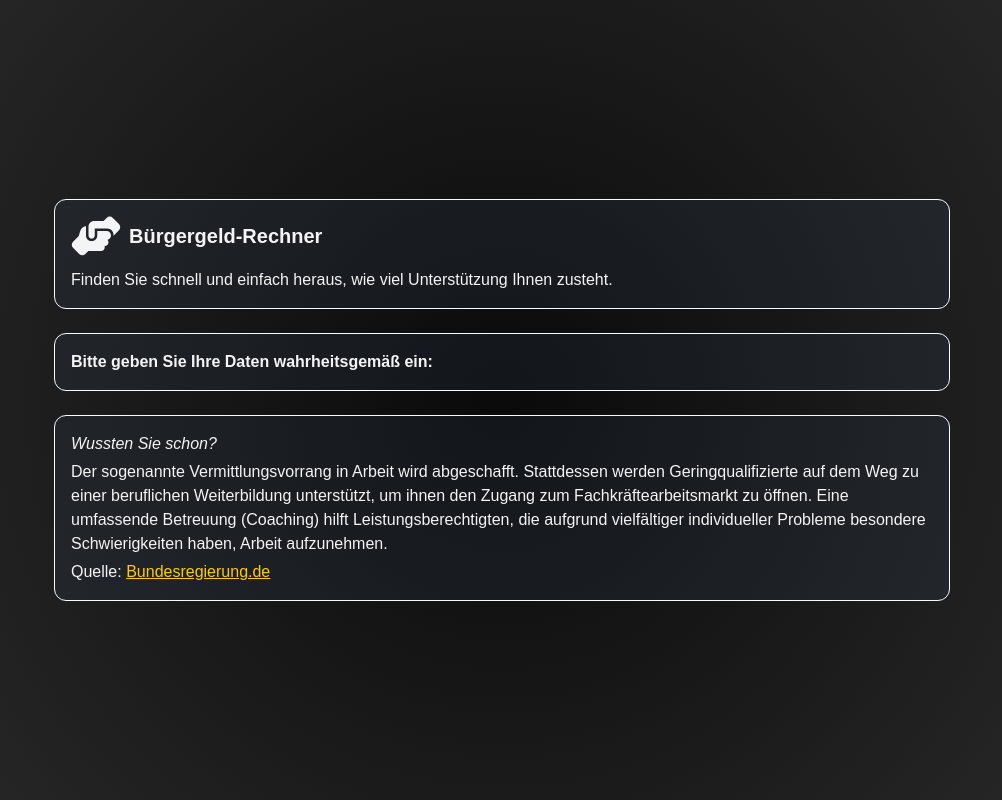
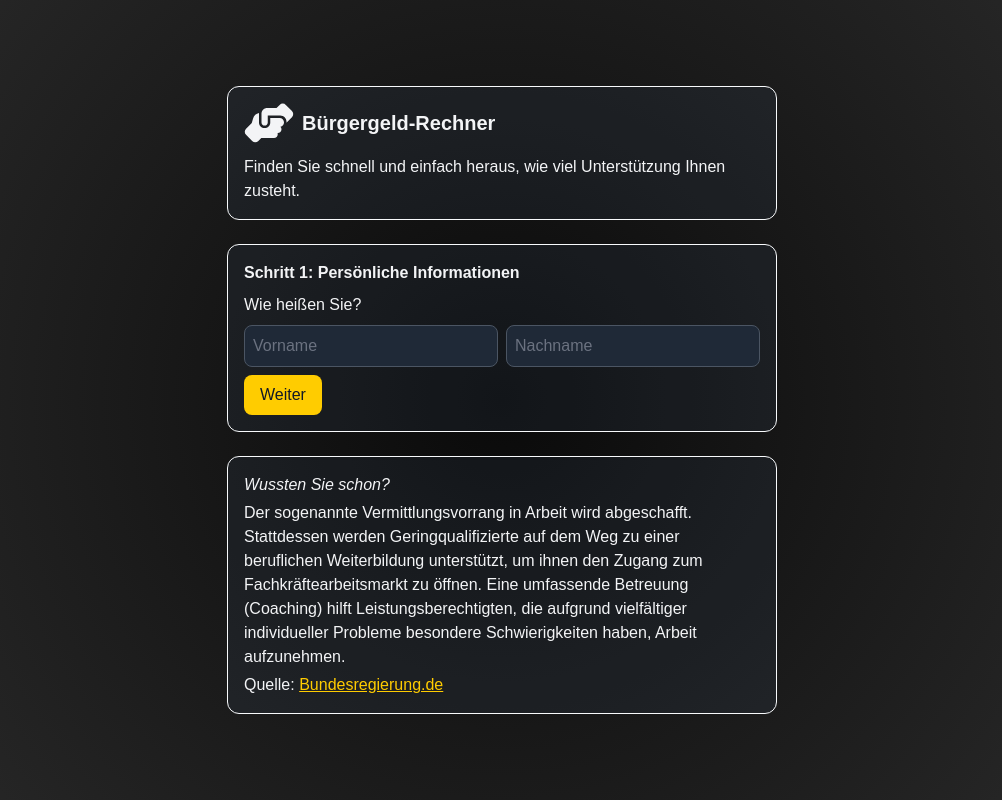
Before and after one commit to jon-pruessmeier/buergergeld-rechner, a Next.js app in the folder apps/frontend/: page / in a window 1280 px wide. Shown: the whole page, without its empty margins (138-1140 px from the left). Built offline with nearby package versions, Linux system fonts and the light colour scheme.

Commit message:
configuring next button and input components #1

```diff
--- a/apps/frontend/package.json
+++ b/apps/frontend/package.json
@@ -21,7 +21,7 @@
     "npm": "^11.0.0",
     "react": "19.0.0",
     "react-dom": "19.0.0",
-    "react-hook-form": "^7.54.2"
+    "react-hook-form": "7.54.2"
   },
   "devDependencies": {
     "@repo/eslint-config": "*",
--- a/apps/frontend/src/app/globals.css
+++ b/apps/frontend/src/app/globals.css
@@ -25,3 +25,13 @@ body {
     @apply text-primary underline hover:text-secondary;
   }
 }
+
+@layer components {
+  .form-input {
+    @apply w-full p-2 rounded-lg bg-gray-800 border border-gray-600 text-gray-300 placeholder-gray-500 focus:outline-none focus:ring-2 focus:ring-primary focus:border-primary;
+  }
+
+  .next-button {
+    @apply bg-primary text-gray-900 px-4 py-2 rounded-lg hover:brightness-110 focus:outline-none focus:ring-2 focus:ring-yellow-300 focus:ring-offset-2 transition duration-300;
+  }
+}
--- a/apps/frontend/src/app/layout.tsx
+++ b/apps/frontend/src/app/layout.tsx
@@ -21,7 +21,7 @@ export default function RootLayout({
   return (
     <html lang="de">
       <body className="flex items-center justify-center">
-        <div className="grid grid-cols-1 gap-6 items-center justify-center w-full p-4 md:p-48">
+        <div className="grid grid-cols-1 gap-6 items-center justify-center w-full m-4 md:m-48 max-w-[550px]">
           <Header />
           <main>
             <RoundedBox>{children}</RoundedBox>
--- a/apps/frontend/src/app/page.tsx
+++ b/apps/frontend/src/app/page.tsx
@@ -1,9 +1,6 @@
 import { Fragment } from "react";
+import { BuergergeldForm } from "../form/buergergeld-form";
 
 export default function Home() {
-  return (
-    <Fragment>
-      <h2>Bitte geben Sie Ihre Daten wahrheitsgemäß ein:</h2>
-    </Fragment>
-  );
+  return <BuergergeldForm />;
 }
--- a/apps/frontend/src/form/buergergeld-form.tsx
+++ b/apps/frontend/src/form/buergergeld-form.tsx
@@ -1,21 +1,41 @@
-import { useForm } from "react-hook-form";
+"use client";
+
+import { FormProvider, useForm, useWatch } from "react-hook-form";
 import { zodResolver } from "@hookform/resolvers/zod";
 
 import { Application, ApplicationSchema } from "@repo/model";
-import { ReactNode } from "react";
+import { useState } from "react";
+import { PersonalInfoInput } from "./personal-info-input";
 
-export function BuergergeldForm({ children }: { children: ReactNode }) {
-  const {
-    register,
-    handleSubmit,
-    formState: { errors },
-  } = useForm<Application>({
+export function BuergergeldForm() {
+  const [pageCount, setPageCount] = useState(0);
+
+  const methods = useForm<Application>({
     resolver: zodResolver(ApplicationSchema),
+    defaultValues: defaultValues,
   });
 
   const onSubmit = (data: Application) => {
     console.log("Valid Data:", data);
   };
 
-  return <form onSubmit={handleSubmit(onSubmit)}>{children}</form>;
+  const next = () => setPageCount(pageCount + 1);
+
+  return (
+    <FormProvider {...methods}>
+      <form
+        onSubmit={methods.handleSubmit(onSubmit)}
+        className="grid grid-cols-1 gap-2"
+      >
+        {pageCount === 0 ? <PersonalInfoInput next={next} /> : null}
+      </form>
+    </FormProvider>
+  );
 }
+
+const defaultValues = {
+  personalInfo: {
+    name: "",
+    surname: "",
+  },
+} satisfies Application;
--- /dev/null
+++ b/apps/frontend/src/form/personal-info-input.tsx
@@ -0,0 +1,33 @@
+import { PersonalInfo } from "@repo/model";
+import { useFormContext } from "react-hook-form";
+export function PersonalInfoInput({ next }: { next: () => void }) {
+  const {
+    register,
+    formState: { errors },
+  } = useFormContext<PersonalInfo>();
+
+  return (
+    <>
+      <h3>Schritt 1: Persönliche Informationen</h3>
+      <p>Wie heißen Sie?</p>
+      <div className="grid grid-cols-1 md:grid-cols-2 gap-2">
+        <input
+          {...register("name")}
+          type="text"
+          placeholder="Vorname"
+          className="form-input"
+        />
+        <input
+          {...register("surname")}
+          type="text"
+          placeholder="Nachname"
+          className="form-input"
+        />
+      </div>
+
+      <div>
+        <button className="next-button">Weiter</button>
+      </div>
+    </>
+  );
+}
```
Also changed, not shown: 1 other file (tests, documents, lock files or other folders).
